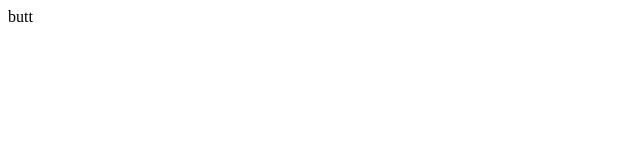
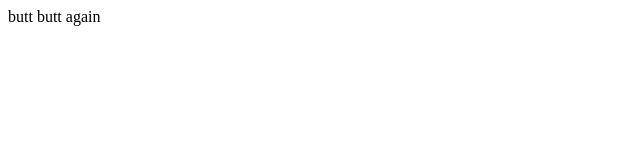
Before and after one commit to Tim-Singleton/ssh-key-demo, a plain HTML site: page index2.html in a window 1280 px wide. Shown: the full height of the page, 0-640 px from the left. Drawn offline with Linux system fonts and the light colour scheme.

Commit message:
Second commit

```diff
--- a/index2.html
+++ b/index2.html
@@ -9,5 +9,6 @@
 
 butt
 
+butt again
 </body>
 </html>
```
